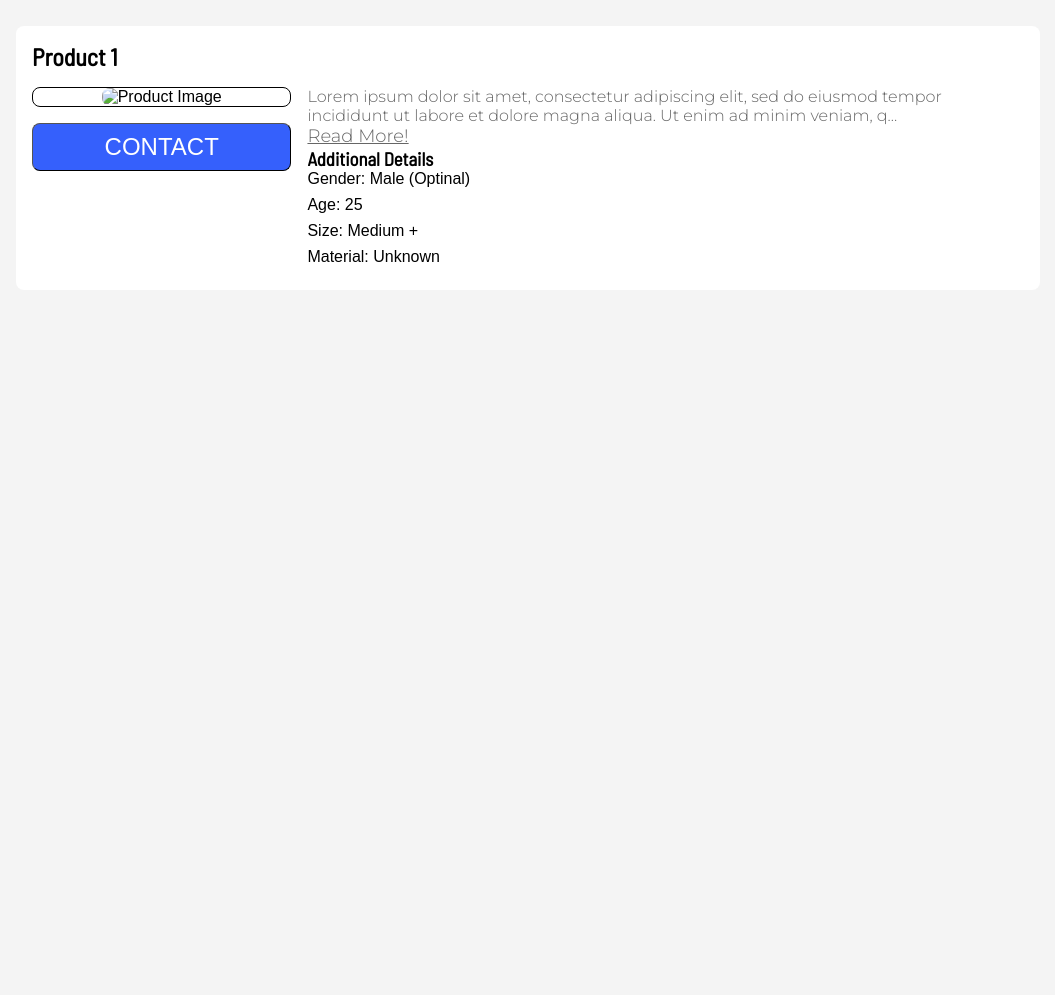
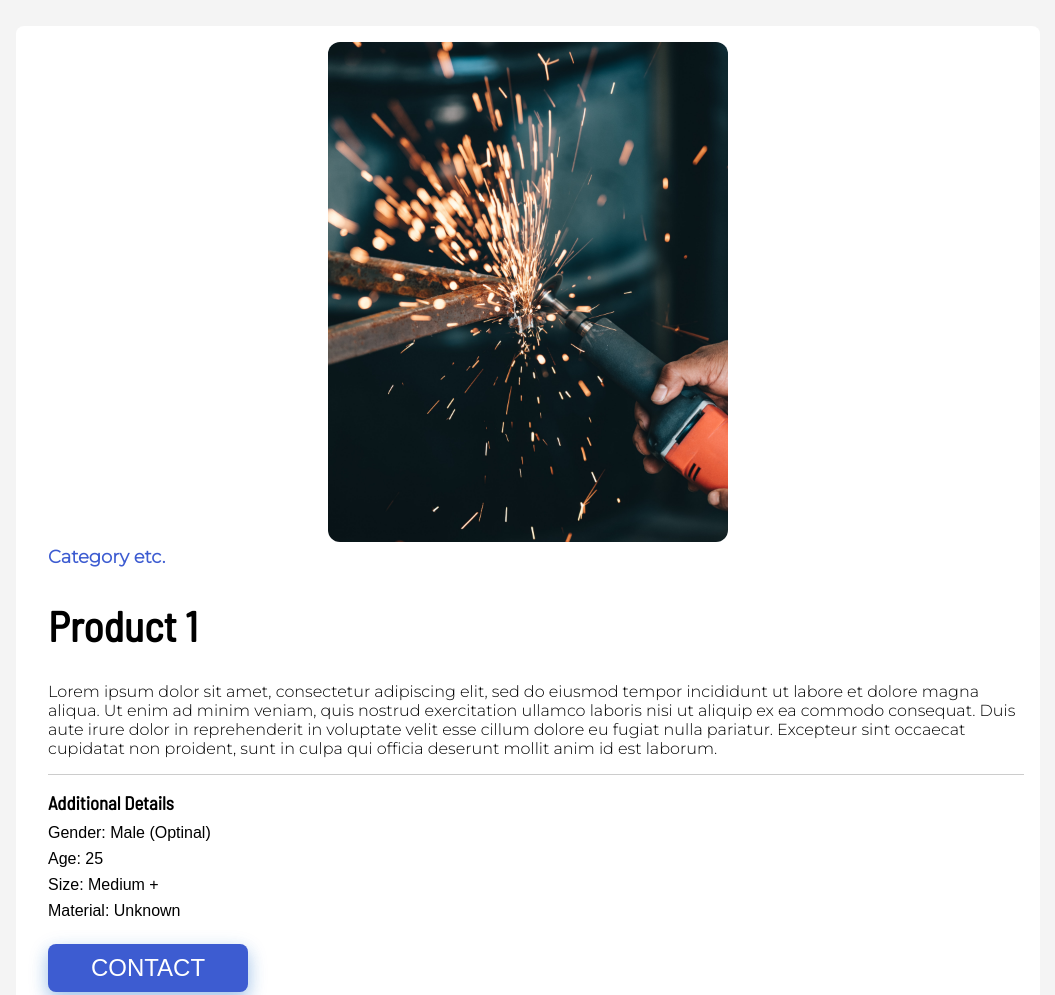
Before and after one commit to alrenU/website-ahmet-unal-makina, a website: page public/staticProductPage.html in a window 1280 px wide. Shown: the top 995 px of the page, without its empty margins (112-1167 px from the left). Before the commit the page ends 800 px from the top, so only its background shows below. Drawn offline with Linux system fonts and the light colour scheme.

Commit message:
overhaul product page styling.

```diff
--- a/public/assets/css/product.css
+++ b/public/assets/css/product.css
@@ -8,7 +8,6 @@ body {
 .container {
     width: 80%;
     margin: 2% auto;
-    overflow: hidden;
 }
 
 .product {
@@ -21,38 +20,30 @@ body {
 }
 
 .product img {
+    width: auto;
+    height: auto;
     max-width: 100%;
-    max-height: 300px;
-    height: auto;
-    border-radius: 8px;
+    max-height: 500px;
     justify-content: center;
+    border-radius: 12px;
+    object-fit: contain;
+
+    transition: 0.5s ease;
 }
 
-.product h2 {
+.product img:hover {
+    transform: scale(1.15);
+}
+
+.product h1 {
     flex-basis: 100%;
     text-align: left;
-    margin-bottom: 1rem;
-    margin-top: 0;
+    margin: 2rem auto;
+    font-size: 42px;
 }
 
-.right-container {
-    flex: auto;
-}
-
-.image-container {
-    max-height: 300px;
-    border: solid 1px black;
-    text-align: center;
-    border-radius: 8px;
-}
-
-.left-container {
-    flex: 1 1 calc(60% - 1rem);
-    margin-left: 1rem;
-}
-
-.product p {
-    color: #666;
+.product h3 {
+    margin-bottom: 10px;
 }
 
 .product-details ul {
@@ -65,21 +56,44 @@ body {
     margin-bottom: 0.5rem;
 }
 
+.left-container {
+    flex: 1 1 calc(60% - 1rem);
+    margin-left: 1rem;
+}
+
+.category-text {
+    color: #3D5CD1;
+    font-size: 18px;
+    font-weight: bolder;
+}
+
+.image-container {
+    text-align: center;
+}
+
+.right-container {
+    flex: auto;
+}
+
+
 .contact-button {
     text-transform: uppercase;
     font-size: 24px;
     margin-top: 1rem;
-    background-color: rgb(53, 96, 252);
+    background-color: #3D5CD1;
     color: white;
     border-radius: 8px;
-    width: 100%;
+    width: 200px;
     height: 3rem;
     border-width: 0.5px;
     cursor: pointer;
+    border: none;
+    box-shadow: 0 8px 16px 0 #2071cd3b, 0 6px 20px 0 #2071cd3b;
 }
 
 .contact-button:hover {
-    background-color: rgb(81, 117, 247);
+    background-color: #2045cd;
+    box-shadow: 0 8px 16px 0 #2071cd71, 0 6px 20px 0 #2071cd71;
 }
 
 .read-more {
@@ -88,3 +102,10 @@ body {
     margin-top: 0;
     font-size: 18px;
 }
+
+.grey-seperation-line {
+    width: 100%;
+    height: 1px;
+    background-color: rgba(0, 0, 0, 0.2);
+    margin: 1rem auto;
+}
--- a/public/staticProductPage.html
+++ b/public/staticProductPage.html
@@ -12,18 +12,21 @@
 
     <div class="container">
         <div class="product">
-            <h2>Product 1</h2>
             <div class="right-container">
                 <div class="image-container">
-                    <img src="/public/assets/img/ali.jpeg" alt="Product Image">
+                    <img src="/public/assets/img/about-us-1.jpg" alt="Product Image">
                 </div>
-                <button class="contact-button">contact</button>
             </div>
             <div class="left-container">
                 <div class="product-details">
+                    <a class="category-text" href="#">Category etc.</a>
+                    <h1>Product 1</h1>
+
                     <div id="text-container">
                         <p id="detailsText">Lorem ipsum dolor sit amet, consectetur adipiscing elit, sed do eiusmod tempor incididunt ut labore et dolore magna aliqua. Ut enim ad minim veniam, quis nostrud exercitation ullamco laboris nisi ut aliquip ex ea commodo consequat. Duis aute irure dolor in reprehenderit in voluptate velit esse cillum dolore eu fugiat nulla pariatur. Excepteur sint occaecat cupidatat non proident, sunt in culpa qui officia deserunt mollit anim id est laborum.</p>
                     </div>
+
+                    <div class="grey-seperation-line"></div>
 
                     <h3>Additional Details</h3>
                     <ul>
@@ -33,13 +36,14 @@
                         <li>Material: Unknown</li>
                     </ul>
                 </div>
+                <button class="contact-button">contact</button>
             </div>
         </div>
     </div>
 
     <div id="footer-placeholder"></div>
 
-    <script src="/public/assets/js/readmore.js"></script>
+    <!-- <script src="/public/assets/js/readmore.js"></script> -->
     <script src="/public/assets/js/onLoad.js"></script>
 </body>
 </html>
```
